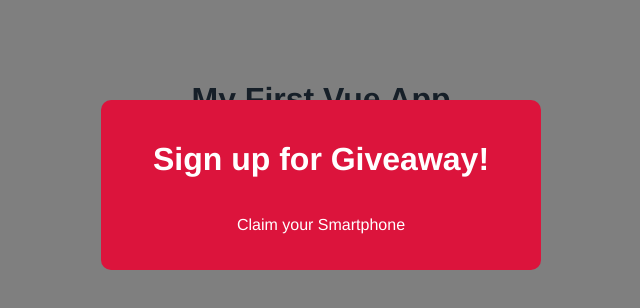
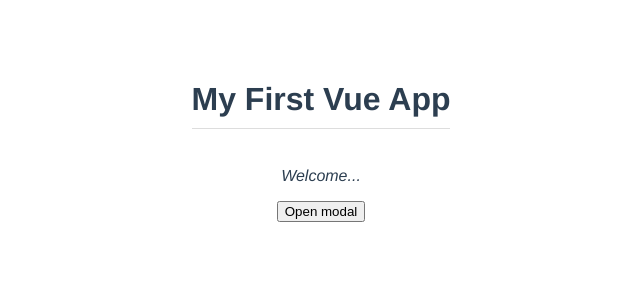
Before and after one commit to meluvyou/vue-prac, a Vue app: page / in a window 1280 px wide. Shown: the top 308 px of the page, without its empty margins (319-959 px from the left). Built offline with nearby package versions, Linux system fonts and the light colour scheme.

Commit message:
emitting custom events

```diff
--- a/src/App.vue
+++ b/src/App.vue
@@ -1,6 +1,10 @@
 <template>
   <h1>{{ title }}</h1>
-  <Modal :header="header" :text="text" theme="sale"/>
+  <p>Welcome...</p>
+  <div v-if="showModal">
+    <Modal :header="header" :text="text" theme="sale" @close="toggleModal"/>
+  </div>
+  <button @click="toggleModal">Open modal</button>
 </template>
 
 <script>
@@ -13,8 +17,14 @@
     return {
       title: 'My First Vue App',
       header: 'Sign up for Giveaway!',
-      text: 'Claim your Smartphone'
+      text: 'Claim your Smartphone',
+      showModal: false
       }
+  },
+  methods: {
+    toggleModal() {
+      this.showModal = !this.showModal
+    }
   },
   mounted() {
     const elements = document.querySelectorAll('[fdprocessedid]');
--- a/src/components/Modal.vue
+++ b/src/components/Modal.vue
@@ -1,5 +1,5 @@
 <template>
-    <div class="backdrop">
+    <div class="backdrop" @click="closeModal">
         <div class="modal" :class="{ sale: theme === 'sale'}">
             <h1>{{ header }}</h1>
             <p>{{ text }}</p>
@@ -9,7 +9,12 @@
 
 <script>
 export default {
-    props:['header', 'text', 'theme']
+    props: ['header', 'text', 'theme'],
+    methods: {
+        closeModal() {
+            this.$emit('close')
+        }
+    }
 }
 </script>
 
```
